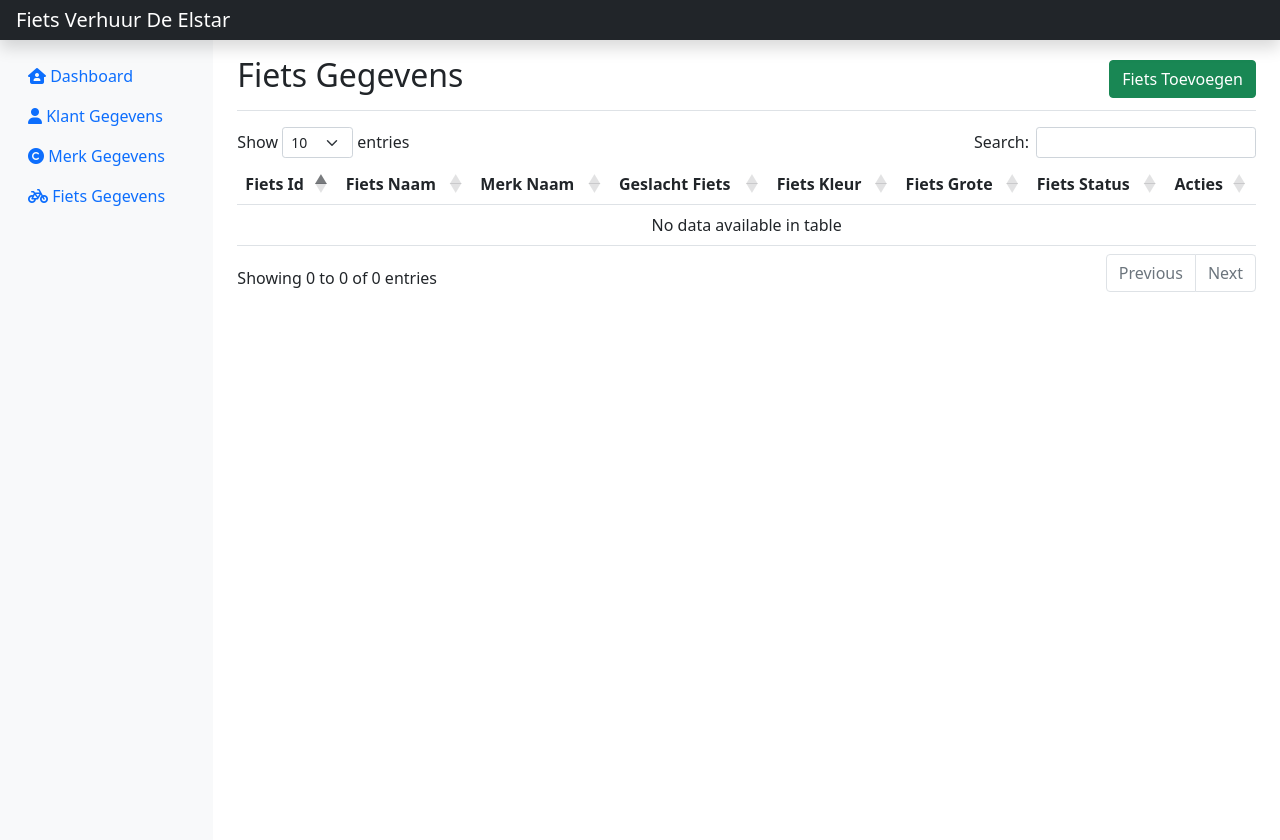
After one commit to TheGamingBram/Project5, a PHP site: page /Fiets_page.php in a window 1280 px wide. The commit adds this page. Run offline with PHP 8.4, Linux system fonts and the light colour scheme; data that the repository does not hold is empty; some libraries are stand-ins or nearby versions.

Commit message:
Update Klanten_page
Comments added

```diff
--- /dev/null
+++ b/Fiets_page.php
@@ -0,0 +1,187 @@
+<?php
+    include("./Assets/config.php");
+    include("./Assets/header.php");
+
+    if($_SERVER["REQUEST_METHOD"] == "POST"){
+      prettyprint($_POST);
+    }
+
+    $fill_select = "";
+    $sql_statement = "SELECT * FROM `merk_gegevens`";
+      $result_sql_post = $con->query($sql_statement);
+      if($result_sql_post->num_rows>0){
+        while($row = $result_sql_post->fetch_assoc()){
+          $fill_select .= "<option value='".$row['id']."'>".$row['name']."</option>";
+        }
+      }
+?>
+<body>
+    <header class="navbar navbar-dark sticky-top bg-dark flex-md-nowrap p-0 shadow">
+        <a class="navbar-brand col-md-3 col-lg-2 me-0 px-3" href="index.php">Fiets Verhuur De Elstar</a>
+        </div>
+    </header>
+    <div class="container-fluid">
+        <div class="row">
+          <nav id="sidebarMenu" class="col-md-3 col-lg-2 d-md-block bg-light sidebar collapse" style="min-height: 100vh;">
+            <div class="position-sticky pt-3">
+              <ul class="nav flex-column">
+                <li class="nav-item">
+                  <a class="nav-link active" aria-current="page" href="index.php">
+                    <span class="fas fa-house-user"></span>
+                    Dashboard
+                  </a>
+                </li>
+                <li class="nav-item">
+                  <a class="nav-link" href="klant_registrations.php">
+                    <span class="fas fa-user"></span>
+                    Klant Gegevens
+                  </a>
+                </li>
+                <li class="nav-item">
+                  <a class="nav-link" href="merk_page.php">
+                    <span class="fas fa-copyright"></span>
+                    Merk Gegevens
+                  </a>
+                </li>
+                <li class="nav-item">
+                  <a class="nav-link" href="Fiets_page.php">
+                    <span class="fas fa-bicycle"></span>
+                    Fiets Gegevens
+                  </a>
+                </li>
+              </ul>
+            </div>
+          </nav>
+
+          <main class="col-md-9 ms-sm-auto col-lg-10 px-md-4">
+            <div class="d-flex justify-content-between flex-wrap flex-md-nowrap align-items-center pt-3 pb-2 mb-3 border-bottom">
+              <h1 class="h2">Fiets Gegevens</h1>
+              <div class="btn-toolbar mb-2 mb-md-0">
+              <button type="button" data-bs-toggle="modal" class="btn btn-success" data-bs-target="#exampleModal">Fiets Toevoegen</button>
+              </div>
+            </div>
+            <div class="col-md-12">
+              <div class="modal fade" id="exampleModal" tabindex="-1" aria-labelledby="exampleModalLabel" aria-hidden="true">
+                <div class="modal-dialog">
+                  <div class="modal-content">
+                    <form method="post">
+                    <div class="modal-header">
+                      <h5 class="modal-title" id="exampleModalLabel">Fiets Toevoegen</h5>
+                      <button type="button" required class="btn-close" data-bs-dismiss="modal" aria-label="Close"></button>
+                    </div>
+                    <div class="modal-body">
+                      <div class="mb-3">
+                        <input type="text" class="form-control" name="ModelName" required aria-describedby="ModelNaamHelp">
+                        <div id="ModelNaamHelp" class="form-text">Model Naam</div>
+                      </div>
+                      <div class="mb-3">
+                        <select class="form-select" name="merknaam" aria-label="MerkNaamHelp">
+                          <?=$fill_select?>
+                        </select>
+                        <div id="MerkNaamHelp" class="form-text">Merk</div>
+                      </div>
+                      <div class="mb-3">
+                        <select class="form-select" name="geslachtfiets" aria-label="MerkNaamHelp">
+                          <option value='0'>Heren Fiets</option>
+                          <option value='1'>Vrouwen Fiets</option>
+                          <option value='2'>Gender neutrale Fiets</option>
+                        </select>
+                        <div id="MerkNaamHelp" class="form-text">Geslacht Fiets</div>
+                      </div>
+                      <div class="mb-3">
+                        <input type="text" class="form-control" name="kleur" required aria-describedby="colorHelp">
+                        <div id="colorHelp" class="form-text">Kleur</div>
+                      </div>
+                      <div class="mb-3">
+                        <input type="number" min="0" class="form-control" name="size" required aria-describedby="sizeHelp">
+                        <div id="sizeHelp" class="form-text">Fiets Grote</div>
+                      </div>
+                    </div>
+                    <div class="modal-footer">
+                      <button type="button" class="btn btn-secondary" data-bs-dismiss="modal">Sluiten</button>
+                      <button type="submit" class="btn btn-success">Toevoegen</button>
+                    </div>
+                    </form>
+                  </div>
+                </div>
+              </div>
+            <div>
+            <div class="col-md-12">
+                <table id="klant_tab" class="table">
+                    <thead>
+                        <tr>
+                            <th>Fiets Id</th>
+                            <th>Fiets Naam</th>
+                            <th>Merk Naam</th>
+                            <th>Geslacht Fiets</th>
+                            <th>Fiets Kleur</th>
+                            <th>Fiets Grote</th>
+                            <th>Fiets Status</th>
+                            <th>Acties</th>
+                        </tr>
+                    </thead>
+                    <tbody>
+                        <?php
+                            $models = "";
+
+
+                            $sql_statement = "Select
+                                deelstar.fiets_gegevens.id,
+                                deelstar.merk_gegevens.name,
+                                deelstar.fiets_gegevens.model,
+                                deelstar.fiets_gegevens.gender,
+                                deelstar.fiets_gegevens.color,
+                                deelstar.fiets_gegevens.size,
+                                deelstar.fiets_gegevens.status,
+                                deelstar.fiets_gegevens.info
+                            From
+                                deelstar.fiets_gegevens Inner Join
+                                deelstar.merk_gegevens On deelstar.merk_gegevens.id = deelstar.fiets_gegevens.merk_id";
+                            $result_sql_post = $con->query($sql_statement);
+
+                            if($result_sql_post->num_rows>0){
+                                while($row = $result_sql_post->fetch_assoc()){
+                                    if($row['gender'] == 0){
+                                      $gender = "Heren Fiets";
+                                    }elseif($row['gender'] == 1){
+                                      $gender = "Vrouwen Fiets";
+                                    }else{
+                                      $gender = "Gender neutrale Fiets";
+                                    }
+
+                                    if($row['status'] = 0){
+                                      $status = "Beschikbaar";
+                                    }elseif($row['status'] = 1){
+                                      $status = "Verhuurd";
+                                    }elseif ($row['status'] = 2) {
+                                      $status = "Reparatie";
+                                    }else{
+
+                                    }
+
+
+                                    echo "<tr>";
+                                    echo "<td>" . $row['id'] . "</td>";
+                                    echo "<td>" . $row['model'] . "</td>";
+                                    echo "<td>" . $row['name'] . "</td>";
+                                    echo "<td>" . $gender . "</td>";
+                                    echo "<td>" . $row['color'] . "</td>";
+                                    echo "<td>" . $row['size'] . "</td>";
+                                    echo "<td>" . $status . "</td>";
+                                    echo "<td> </td>";
+                                    echo "</tr>";
+                                }
+                            }
+                        ?>
+                    </tbody>
+                </table>
+            </div>
+          </main>
+        </div>
+      </div>
+</body>
+<script>
+    $('#klant_tab').dataTable({
+        responsive: true,
+    });
+</script>
--- a/index.php
+++ b/index.php
@@ -34,6 +34,12 @@
                   <a class="nav-link" href="merk_page.php">
                     <span class="fas fa-copyright"></span>
                     Merk Gegevens
+                  </a>
+                </li>
+                <li class="nav-item">
+                  <a class="nav-link" href="Fiets_page.php">
+                    <span class="fas fa-bicycle"></span>
+                    Fiets Gegevens
                   </a>
                 </li>
               </ul>
```
Also changed, not shown: Klant_Page.php (+15 -3 lines), klant_registrations.php (+24 -1 lines), merk_page.php (+20 -5 lines).
